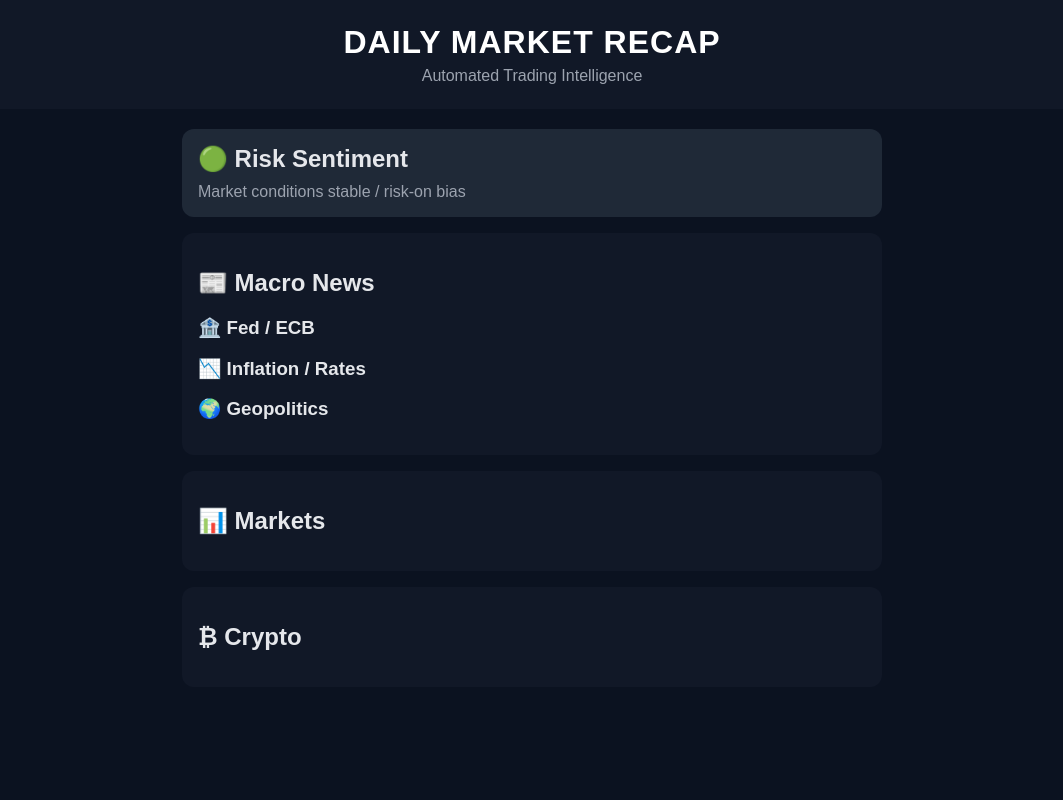
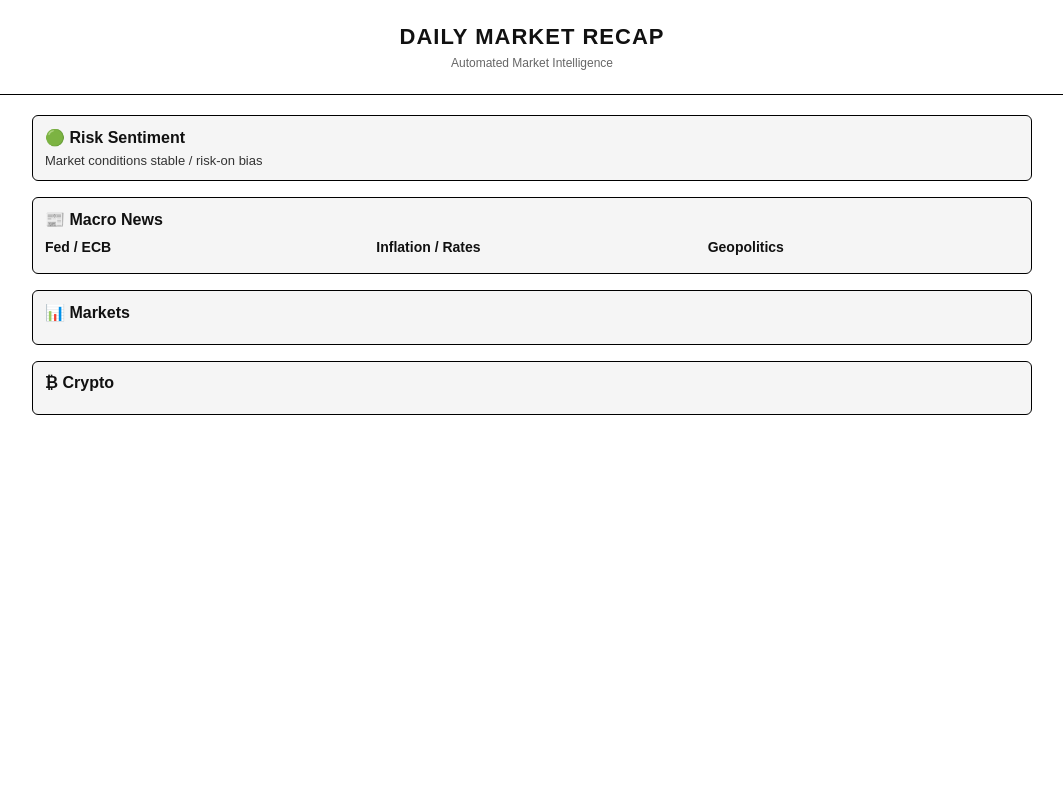
Before and after one commit to nassimgnl/daily-market, a Python web app: template templates/email.html in a window 1280 px wide. Shown: the whole page, without its empty margins (108-1171 px from the left). Run offline with Jinja, Linux system fonts and the light colour scheme; the template is opened without the code that fills it, so the values that code supplies are empty.

Commit message:
Update email.html

```diff
--- a/templates/email.html
+++ b/templates/email.html
@@ -1,72 +1,130 @@
+<!DOCTYPE html>
 <html>
-  <body style="margin:0;background:#0b1220;font-family:Arial;color:#e5e7eb">
+<head>
+  <meta charset="utf-8">
+</head>
+
+<body style="margin:0;background:#ffffff;font-family:Arial;color:#111">
 
 <!-- HEADER -->
-    <div style="padding:24px;background:#111827;text-align:center">
-      <h1 style="margin:0;color:white;letter-spacing:1px">
+<div style="
+  padding:24px;
+  text-align:center;
+  border-bottom:1px solid #000;
+">
+  <h1 style="margin:0;font-size:22px;letter-spacing:1px;">
     DAILY MARKET RECAP
   </h1>
-      <p style="margin:6px 0 0;color:#9ca3af">
-        Automated Trading Intelligence
+  <p style="margin:6px 0 0;font-size:12px;color:#666">
+    Automated Market Intelligence
   </p>
 </div>
 
-    <div style="padding:20px;max-width:700px;margin:auto">
+<!-- CONTAINER -->
+<div style="max-width:1000px;margin:0 auto;padding:20px">
 
   <!-- RISK -->
-      <div style="background:#1f2937;padding:16px;border-radius:12px;margin-bottom:16px">
-        <h2 style="margin:0 0 10px">🟢 Risk Sentiment</h2>
-        <p style="margin:0;color:#9ca3af">Market conditions stable / risk-on bias</p>
+  <div style="
+    background:#f5f5f5;
+    border:1px solid #000;
+    border-radius:6px;
+    padding:12px;
+    margin-bottom:16px;
+  ">
+    <h2 style="margin:0;font-size:16px;">🟢 Risk Sentiment</h2>
+    <p style="margin:6px 0 0;font-size:13px;color:#333">
+      Market conditions stable / risk-on bias
+    </p>
   </div>
 
-      <!-- NEWS -->
-      <div style="background:#111827;padding:16px;border-radius:12px;margin-bottom:16px">
-        <h2>📰 Macro News</h2>
+  <!-- MACRO NEWS -->
+  <div style="
+    background:#f5f5f5;
+    border:1px solid #000;
+    border-radius:6px;
+    padding:12px;
+    margin-bottom:16px;
+  ">
+    <h2 style="margin:0 0 10px;font-size:16px;">📰 Macro News</h2>
 
-        <h3>🏦 Fed / ECB</h3>
-        <ul>
+    <div style="display:flex;gap:20px;flex-wrap:wrap">
+
+      <div style="flex:1;min-width:250px;">
+        <h3 style="font-size:14px;margin:0 0 6px;">Fed / ECB</h3>
+        <ul style="margin:0;padding-left:18px;font-size:13px;">
           {% for item in news.fed_ecb %}
           <li>{{ item }}</li>
           {% endfor %}
         </ul>
+      </div>
 
-        <h3>📉 Inflation / Rates</h3>
-        <ul>
+      <div style="flex:1;min-width:250px;">
+        <h3 style="font-size:14px;margin:0 0 6px;">Inflation / Rates</h3>
+        <ul style="margin:0;padding-left:18px;font-size:13px;">
           {% for item in news.inflation_rates %}
           <li>{{ item }}</li>
           {% endfor %}
         </ul>
+      </div>
 
-        <h3>🌍 Geopolitics</h3>
-        <ul>
+      <div style="flex:1;min-width:250px;">
+        <h3 style="font-size:14px;margin:0 0 6px;">Geopolitics</h3>
+        <ul style="margin:0;padding-left:18px;font-size:13px;">
           {% for item in news.geopolitics %}
           <li>{{ item }}</li>
           {% endfor %}
         </ul>
       </div>
 
+    </div>
+  </div>
+
   <!-- MARKETS -->
-      <div style="background:#111827;padding:16px;border-radius:12px;margin-bottom:16px">
-        <h2>📊 Markets</h2>
+  <div style="
+    background:#f5f5f5;
+    border:1px solid #000;
+    border-radius:6px;
+    padding:12px;
+    margin-bottom:16px;
+  ">
+    <h2 style="margin:0 0 10px;font-size:16px;">📊 Markets</h2>
 
     {% for k,v in markets.items() %}
-          <div style="display:flex;justify-content:space-between;padding:8px 0;border-bottom:1px solid #1f2937">
+    <div style="
+      display:flex;
+      justify-content:space-between;
+      padding:6px 0;
+      border-bottom:1px solid #ddd;
+      font-size:13px;
+    ">
       <span>{{ k }}</span>
-            <span style="color:{% if v > 0 %}#22c55e{% else %}#ef4444{% endif %}">
+      <span style="color:{% if v >= 0 %}green{% else %}red{% endif %}">
         {{ v }}%
       </span>
     </div>
     {% endfor %}
+
   </div>
 
   <!-- CRYPTO -->
-      <div style="background:#111827;padding:16px;border-radius:12px">
-        <h2>₿ Crypto</h2>
+  <div style="
+    background:#f5f5f5;
+    border:1px solid #000;
+    border-radius:6px;
+    padding:12px;
+  ">
+    <h2 style="margin:0 0 10px;font-size:16px;">₿ Crypto</h2>
 
     {% for k,v in crypto.items() %}
-          <div style="display:flex;justify-content:space-between;padding:8px 0;border-bottom:1px solid #1f2937">
+    <div style="
+      display:flex;
+      justify-content:space-between;
+      padding:6px 0;
+      border-bottom:1px solid #ddd;
+      font-size:13px;
+    ">
       <span>{{ k }}</span>
-            <span style="color:{% if v > 0 %}#22c55e{% else %}#ef4444{% endif %}">
+      <span style="color:{% if v >= 0 %}green{% else %}red{% endif %}">
         {{ v }}%
       </span>
     </div>
@@ -75,5 +133,6 @@
   </div>
 
 </div>
+
 </body>
 </html>
```
Lines whose indentation alone changed are shown as unchanged.
